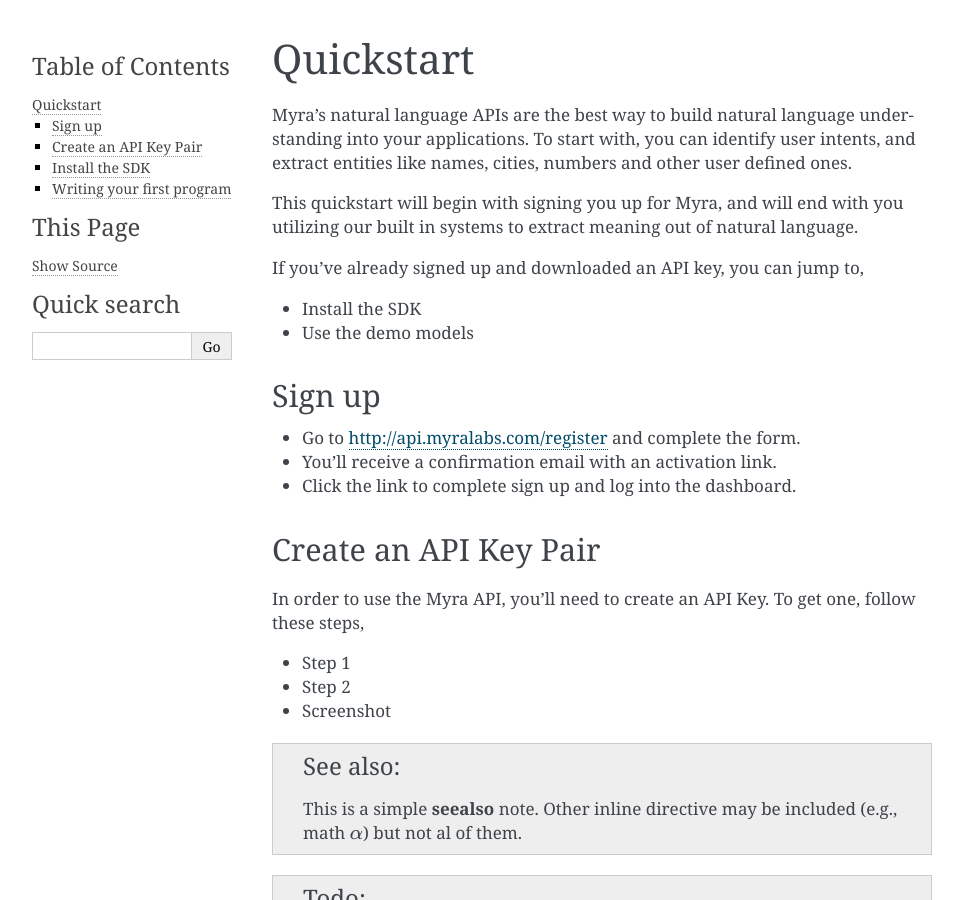
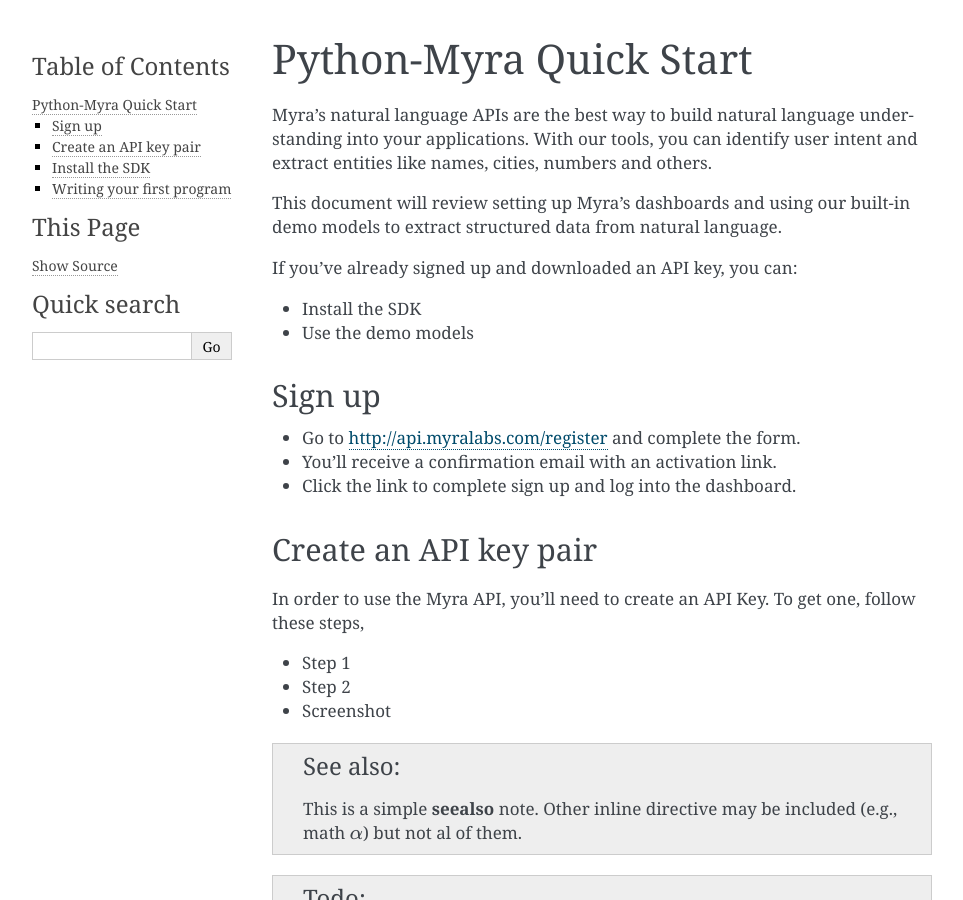
Before and after one commit to viksit/keyframe, a Sphinx documentation site: the page built from docs/quickstart.rst, in a window 1280 px wide and 900 px high. Shown: the whole window, without its empty margins (148-1111 px from the left). Built offline with Sphinx 7.4.7, drawn with Linux system fonts in a browser that asks for light colours; pages that are not in the unit, such as notebooks, are missing from menus; some of the changed text lies outside the part shown.

Commit message:
Update quickstart.rst

```diff
--- a/docs/quickstart.rst
+++ b/docs/quickstart.rst
@@ -1,11 +1,11 @@
-Quickstart
+Python-Myra Quick Start
 ================================
 
-Myra's natural language APIs are the best way to build natural language understanding into your applications. To start with, you can identify user intents, and extract entities like names, cities, numbers and other user defined ones.
+Myra's natural language APIs are the best way to build natural language understanding into your applications. With our tools, you can identify user intent and extract entities like names, cities, numbers and others.
 
-This quickstart will begin with signing you up for Myra, and will end with you utilizing our built in systems to extract meaning out of natural language.
+This document will review setting up Myra's dashboards and using our built-in demo models to extract structured data from natural language.
 
-If you've already signed up and downloaded an API key, you can jump to,
+If you've already signed up and downloaded an API key, you can:
 
 - Install the SDK
 - Use the demo models
@@ -18,7 +18,7 @@
 - Click the link to complete sign up and log into the dashboard.
 
 
-Create an API Key Pair
+Create an API key pair
 ----------------------
 
 In order to use the Myra API, you'll need to create an API Key. To get one, follow these steps,
@@ -79,4 +79,4 @@
     print("Intent: ", result.intent.label, result.intent.score)
     print("Entities: ", result.entities.entities)
 
-Calling the `client.get()` method sends a request to Myra and returns an object of type `InferenceResult`, a python class that represents the result of this API call.
+Calling the `client.get()` method sends a request to Myra and returns an object of type `InferenceResult`, a Python class that represents the result of this API call.
```
Also changed, not shown: other parts of docs/quickstart.rst (+2 -2 lines).
